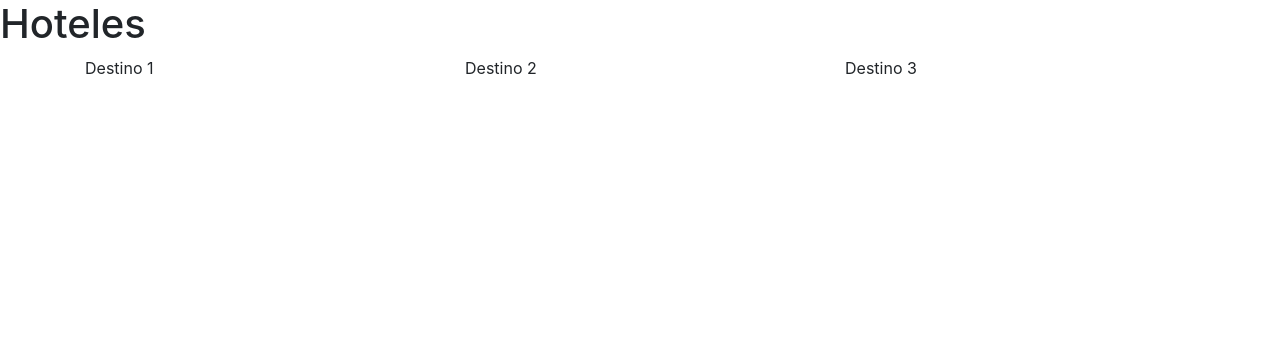
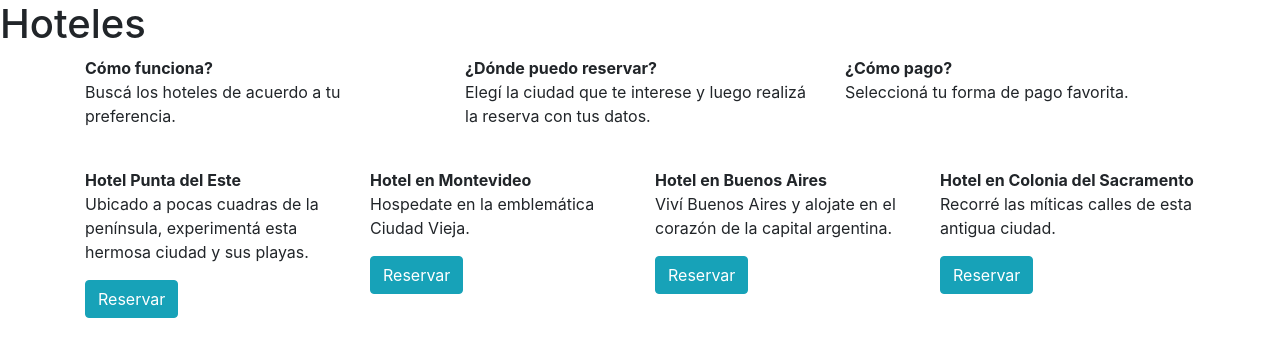
Before and after one commit to sofiidelgado/curso-bootstrap, a website: page index.html in a window 1280 px wide. Drawn offline with nearby package versions, Linux system fonts and the light colour scheme.

Commit message:
Agregando cositas al html

```diff
--- a/index.html
+++ b/index.html
@@ -15,15 +15,44 @@
       <div class="container">
           <div class="row">
               <div class="col-sm">
-                  Destino 1
+                <strong>Cómo funciona?</strong>
+                  <p>Buscá los hoteles de acuerdo a tu preferencia.</p>
                 </div>
                 <div class="col-sm">
-                    Destino 2
+                  <strong>¿Dónde puedo reservar?</strong>
+                    <p>Elegí la ciudad que te interese y luego realizá la reserva con tus datos.</p>
                   </div>
                 <div class="col-sm">
-                    Destino 3
+                  <strong>¿Cómo pago?</strong>
+                  <p>Seleccioná tu forma de pago favorita.</p>
                   </div>
             </div>
+            <br>
+          <div class="row">
+            <div class="col-sm">
+              <strong>Hotel Punta del Este</strong>
+                <p>Ubicado a pocas cuadras de la península, experimentá esta hermosa ciudad y sus playas.</p>
+                <button type="button" class="btn btn-info">Reservar</button>
+              </div>
+              <div class="col-sm">
+                <strong>Hotel en Montevideo</strong>
+                  <p>Hospedate en la emblemática Ciudad Vieja.</p>
+                  <button type="button" class="btn btn-info">Reservar</button>
+                </div>
+              <div class="col-sm">
+                <strong>Hotel en Buenos Aires</strong>
+                <p>Viví Buenos Aires y alojate en el corazón de la capital argentina.</p>
+                <button type="button" class="btn btn-info">Reservar</button>
+                </div>
+                <div class="col-sm">
+                  <strong>Hotel en Colonia del Sacramento</strong>
+                  <p>Recorré las míticas calles de esta antigua ciudad.</p>
+                  <button type="button" class="btn btn-info">Reservar</button>
+                  </div>
+
+          </div>
+
+
         </div>
 
 
```
